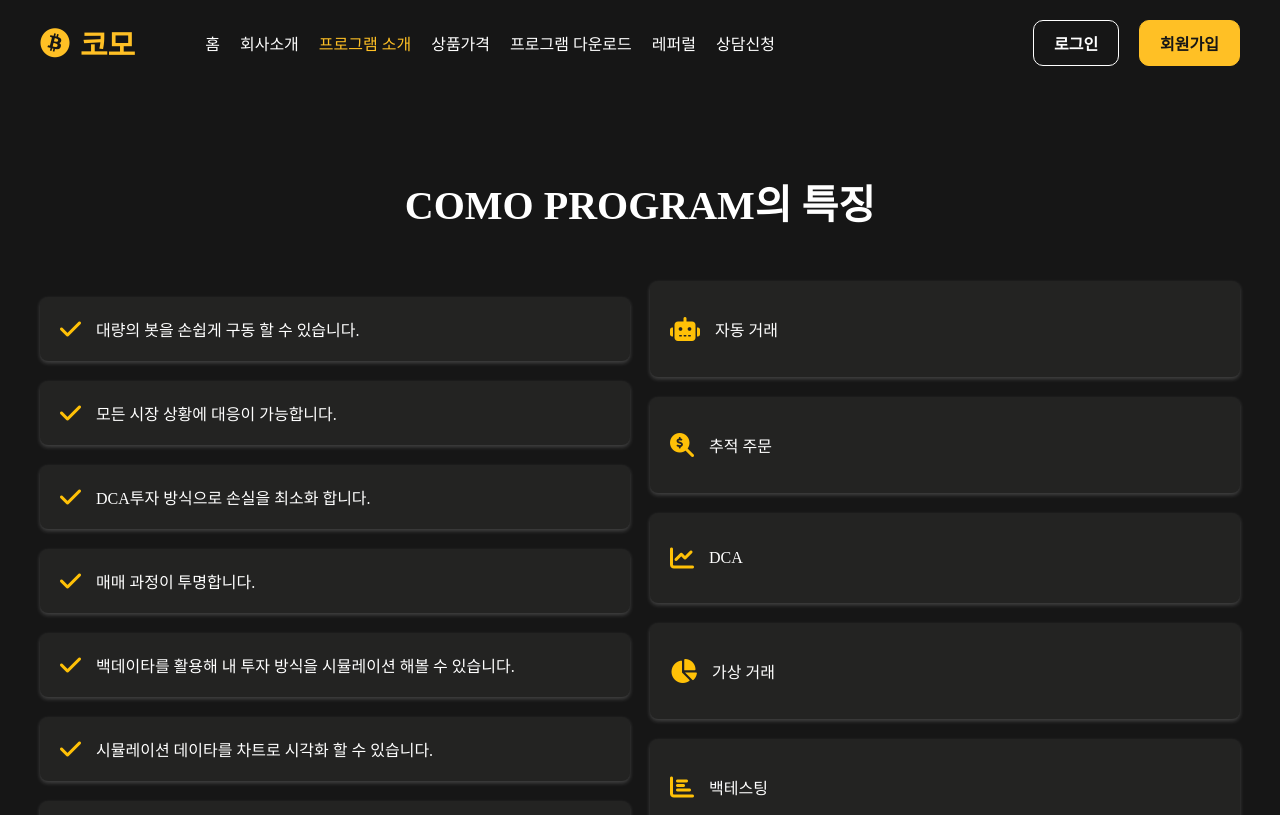
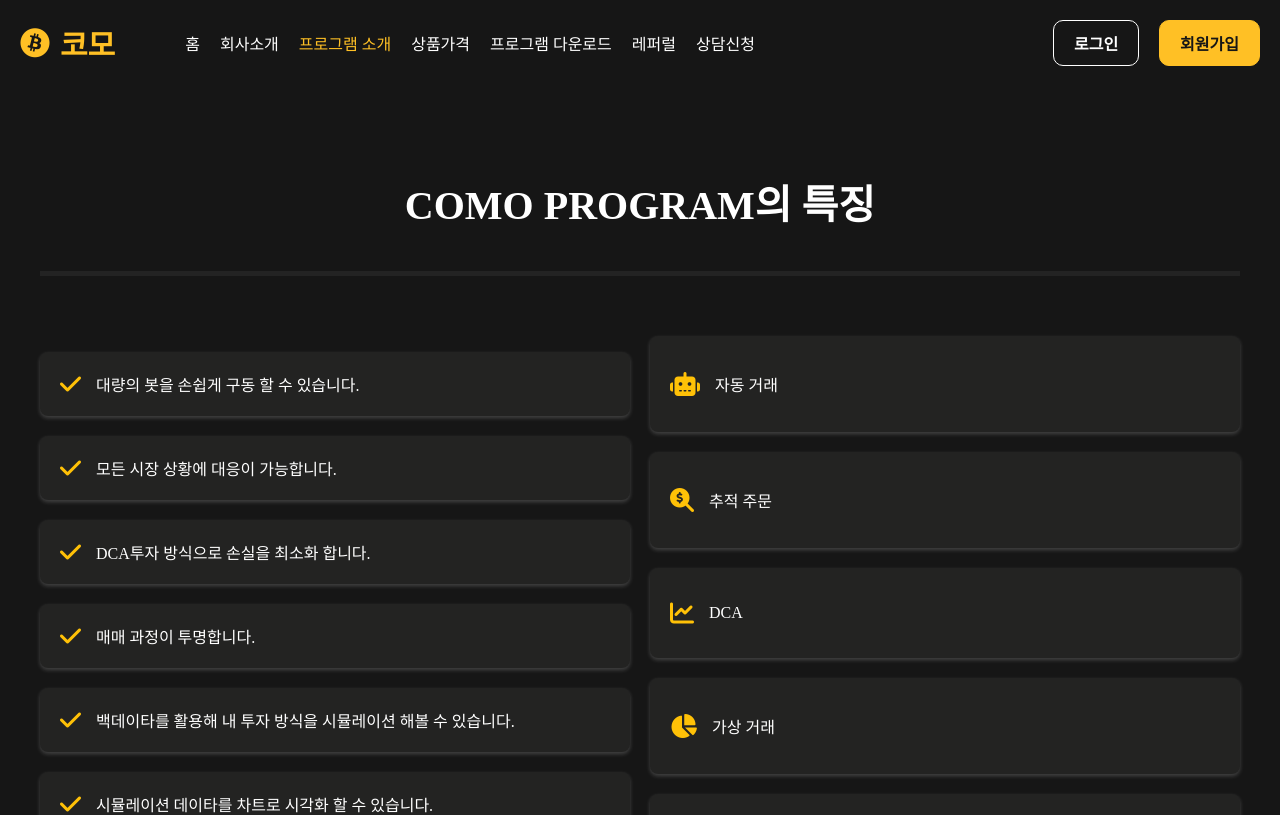
Before and after one commit to Ryugi62/como_website, a Vue app in the folder web/: page /program in a window 1280 px wide. Shown: the top 815 px of the page. Built offline with nearby package versions, Linux system fonts and the light colour scheme.

Commit message:
design : delete program view * style

```diff
--- a/web/src/views/ProgramView.vue
+++ b/web/src/views/ProgramView.vue
@@ -113,10 +113,6 @@ export default {
 </script>
 
 <style scoped>
-* {
-  box-sizing: border-box; /* 모든 요소에 박스 크기 조정 */
-}
-
 .program-view {
   margin: auto;
   max-width: 1440px;
@@ -132,6 +128,14 @@ export default {
   font-size: 2.5rem;
   font-weight: bold;
   margin-bottom: 50px;
+}
+.content-title::after {
+  height: 5px;
+  content: "";
+  display: block;
+  margin-top: 40px;
+  margin-bottom: 60px;
+  background-color: #232323;
 }
 
 .feature-container {
```
